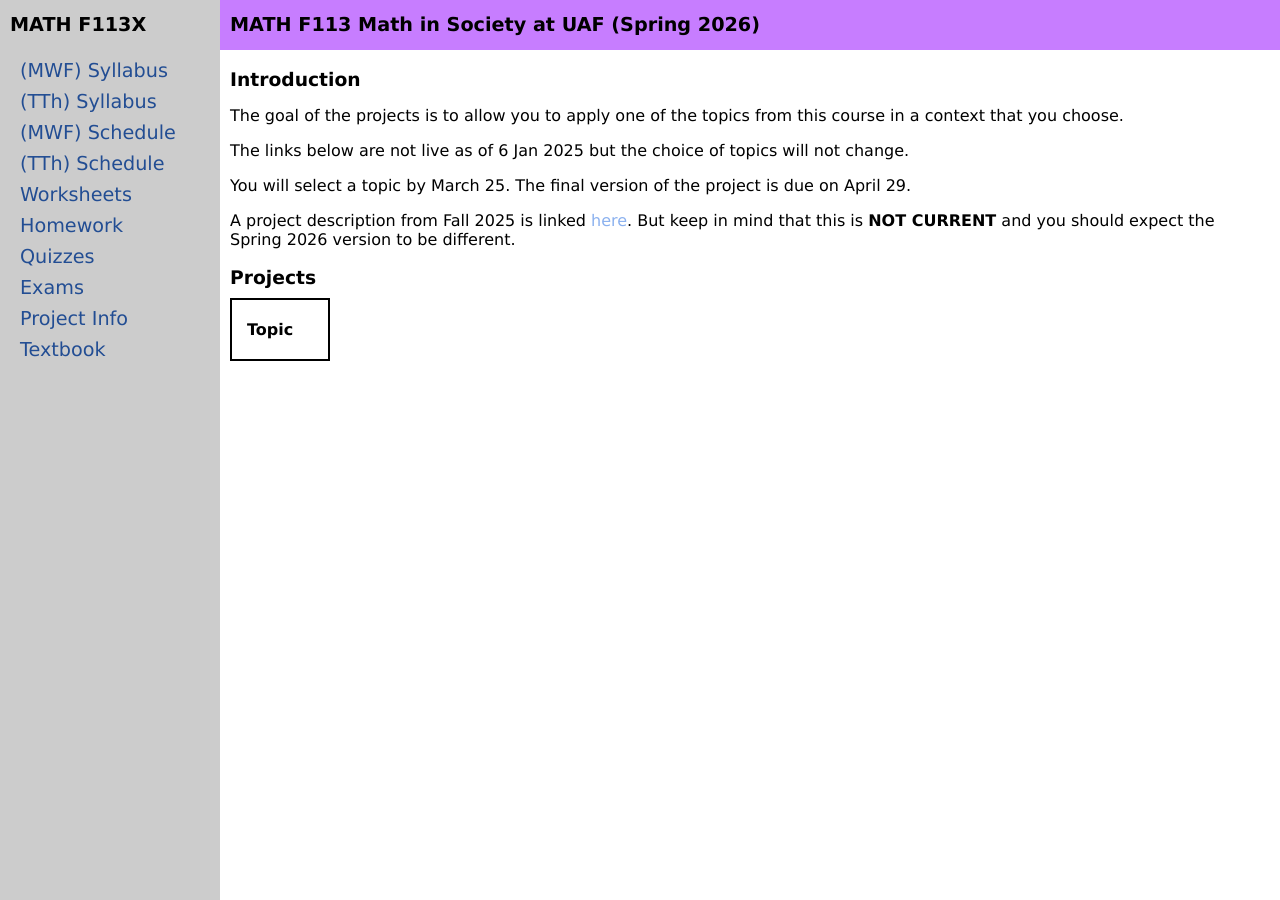
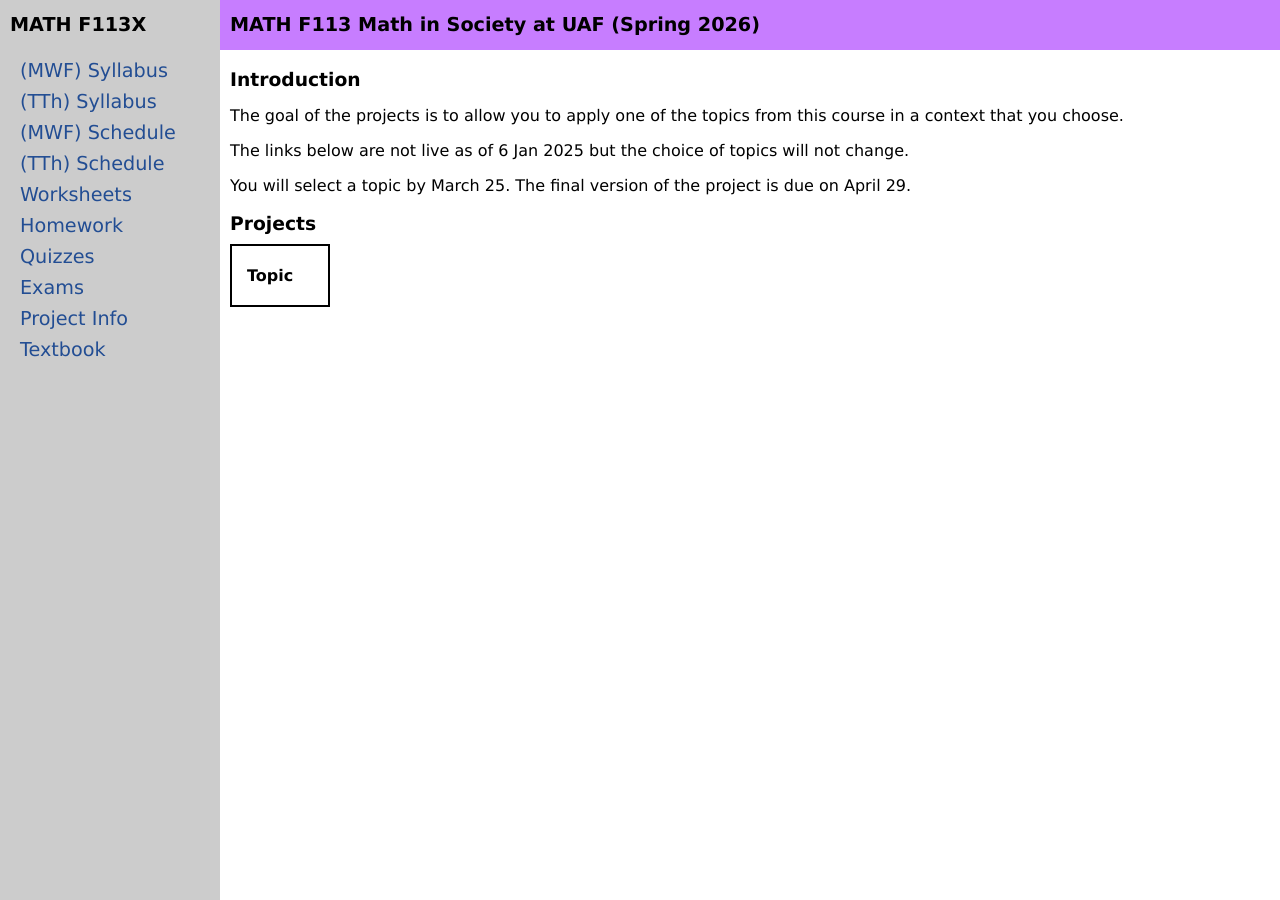
Before and after one commit to uaf-math/math113, a Jekyll site: the page built from project.md, in a window 1280 px wide. Built offline with Jekyll 4.4.1, drawn with Linux system fonts in a browser that asks for light colours.

Commit message:
Update project.md

```diff
--- a/project.md
+++ b/project.md
@@ -9,7 +9,6 @@ The links below are not live as of 6 Jan 2025 but the choice of topics will not
 
 You will select a topic by March 25. The final version of the project is due on April 29.
 
-A project description from Fall 2025 is linked [here](assets/projects/F25/113_project_voting.pdf). But keep in mind that this is **NOT CURRENT** and you should expect the Spring 2026 version to be different.
 
 ### Projects
 
```
